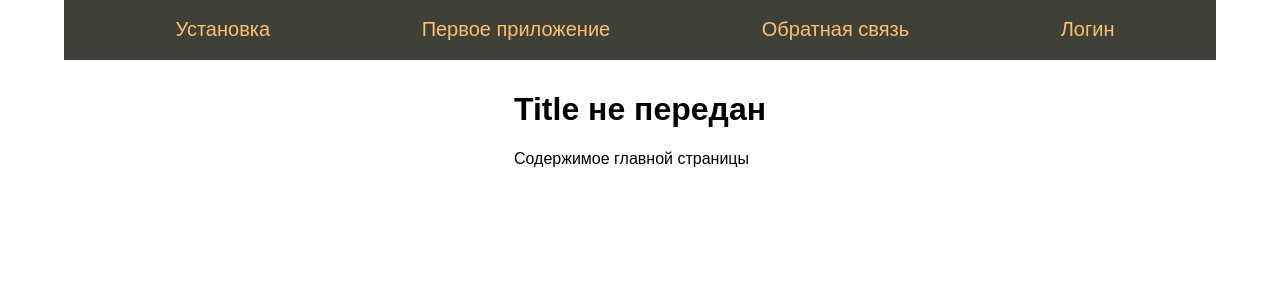
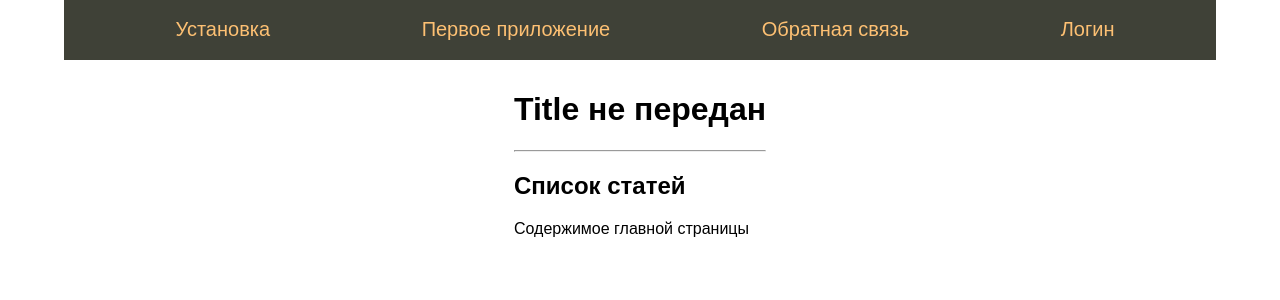
Before and after one commit to slava-bor/phyton-flask, a Flask app: page / in a window 1280 px wide. Shown: the top 300 px of the page. Run offline with Flask 2, Linux system fonts and the light colour scheme.

Commit message:
Add files via upload

```diff
--- a/templates/index.html
+++ b/templates/index.html
@@ -2,5 +2,16 @@
 
 {% block content %}
 {{ super() }}
+<hr>
+<h2>Список статей</h2>
+<ul class="list-post">
+    {% for p in posts %}
+    <li>
+        <p class="title"><a href="{{ url_for('showPost', id_post=p.id)}}">{{p.title}}</a></p>
+        <p class="annonce">{{ p.text[:50]}}</p>
+    </li>
+    {% endfor %}
+</ul>
 <p>Содержимое главной страницы</p>
+<p>{{menu[2].model}}</p>
 {% endblock %}
```
